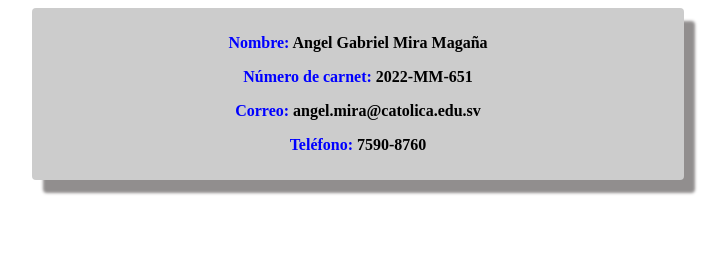
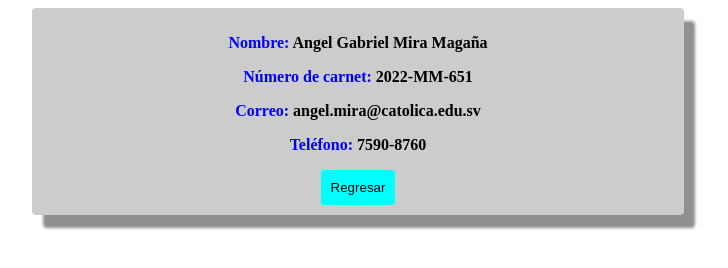
Before and after one commit to Estefany-s/practica-evaluada, a plain HTML site: page contacto.html in a window 1280 px wide. Shown: the whole page, without its empty margins (282-1010 px from the left). Drawn offline with Linux system fonts and the light colour scheme.

Commit message:
Agregando botón regresar a Contacto Angel

```diff
--- a/contacto.css
+++ b/contacto.css
@@ -17,3 +17,19 @@
   color: #000;
   font-weight: bold;
 }
+
+.btn-volver {
+  background-color: aqua;
+  border-radius: 3px;
+  border: none;
+  padding: 10px;
+}
+
+.btn-volver:hover {
+  background-color: rgb(32, 224, 224);
+}
+
+.btn-volver a {
+  text-decoration: none;
+  color: #000;
+}
--- a/contacto.html
+++ b/contacto.html
@@ -18,6 +18,7 @@
         Correo: <span class="negrita">angel.mira@catolica.edu.sv</span>
       </p>
       <p class="title">Teléfono: <span class="negrita">7590-8760</span></p>
+      <button class="btn-volver"><a href="/">Regresar</a></button>
     </div>
   </body>
 </html>
```
